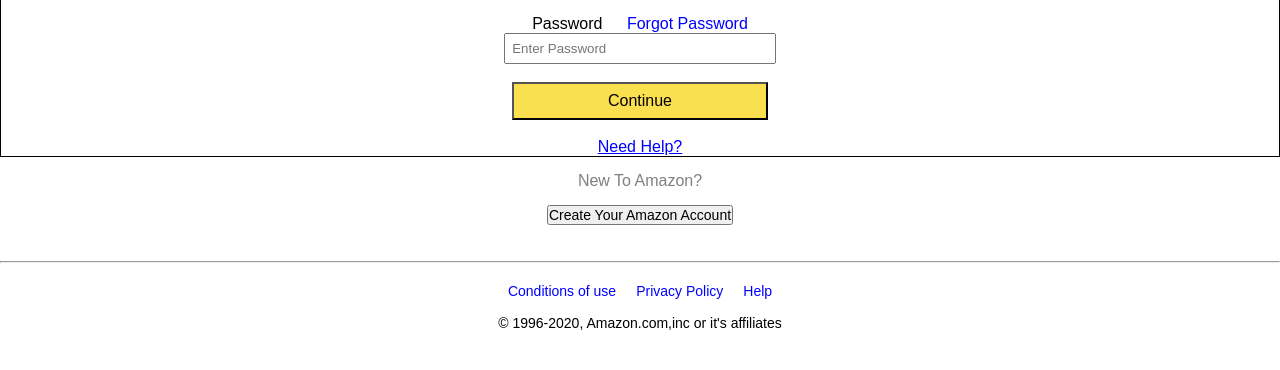
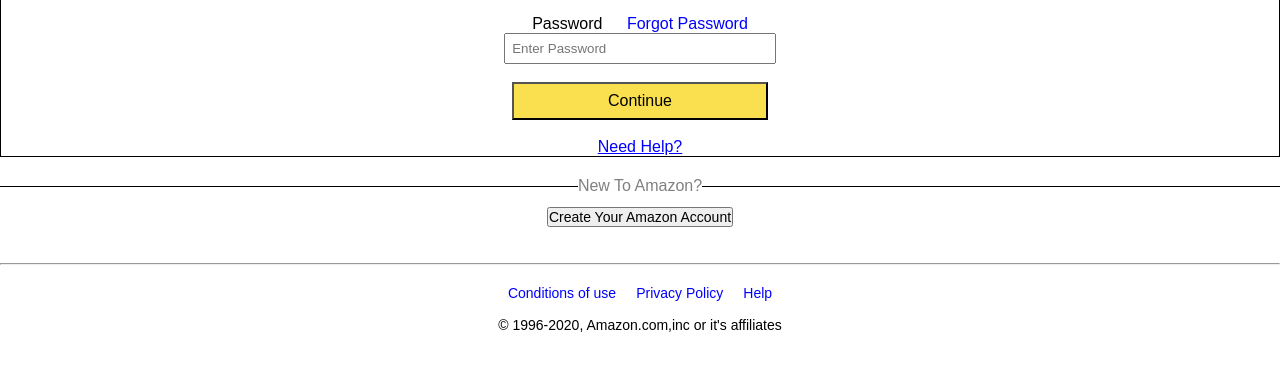
Before and after one commit to MasonBercier/Amazon-Like, a plain HTML site: page index.html in a window 1280 px wide. Shown: the part 202-572 px from the top of the page. Drawn offline with Linux system fonts and the light colour scheme.

Commit message:
second adjust

```diff
--- a/index.html
+++ b/index.html
@@ -29,7 +29,8 @@
         <a href="https://www.amazon.com/gp/help/customer/account-issues/ref=ap_login_with_otp_claim_collection?ie=UTF8" class="help">Need Help?</a>
     </div>
     <div class="new">
-        <p>New To Amazon?</p>
+        <br>
+        <p><span>New To Amazon?</span></p>
         <button class="create">Create Your Amazon Account</button>
         <br>
         <br>
--- a/style.css
+++ b/style.css
@@ -79,5 +79,12 @@
 }
 
 p{
-    padding: 15px;
+    width: 100%;
+    border-bottom: 1px solid #000;
+    line-height: 0.1em;
+    margin: 10px 0px 20px
 }
+
+p span{
+    background: #fff;
+}
```
